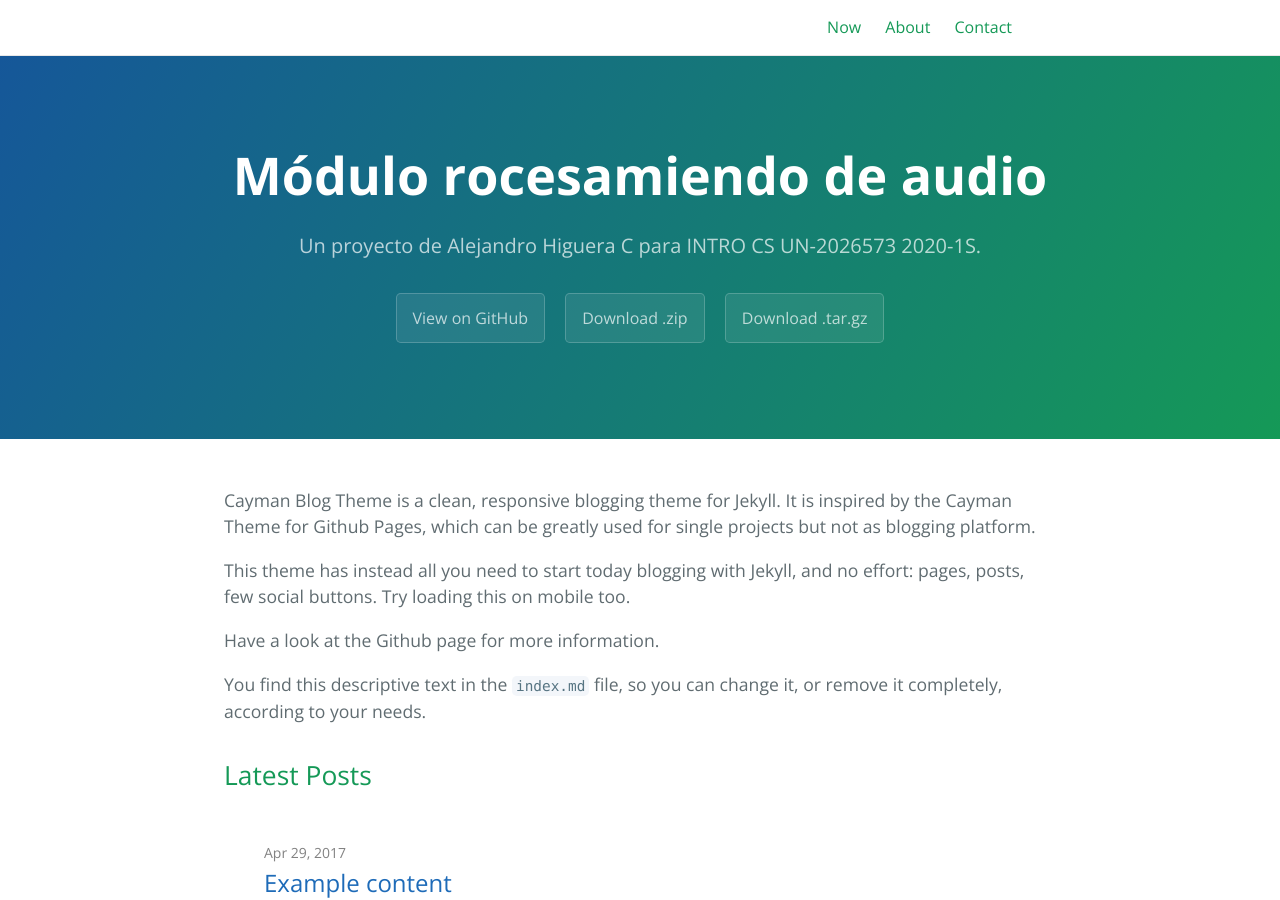
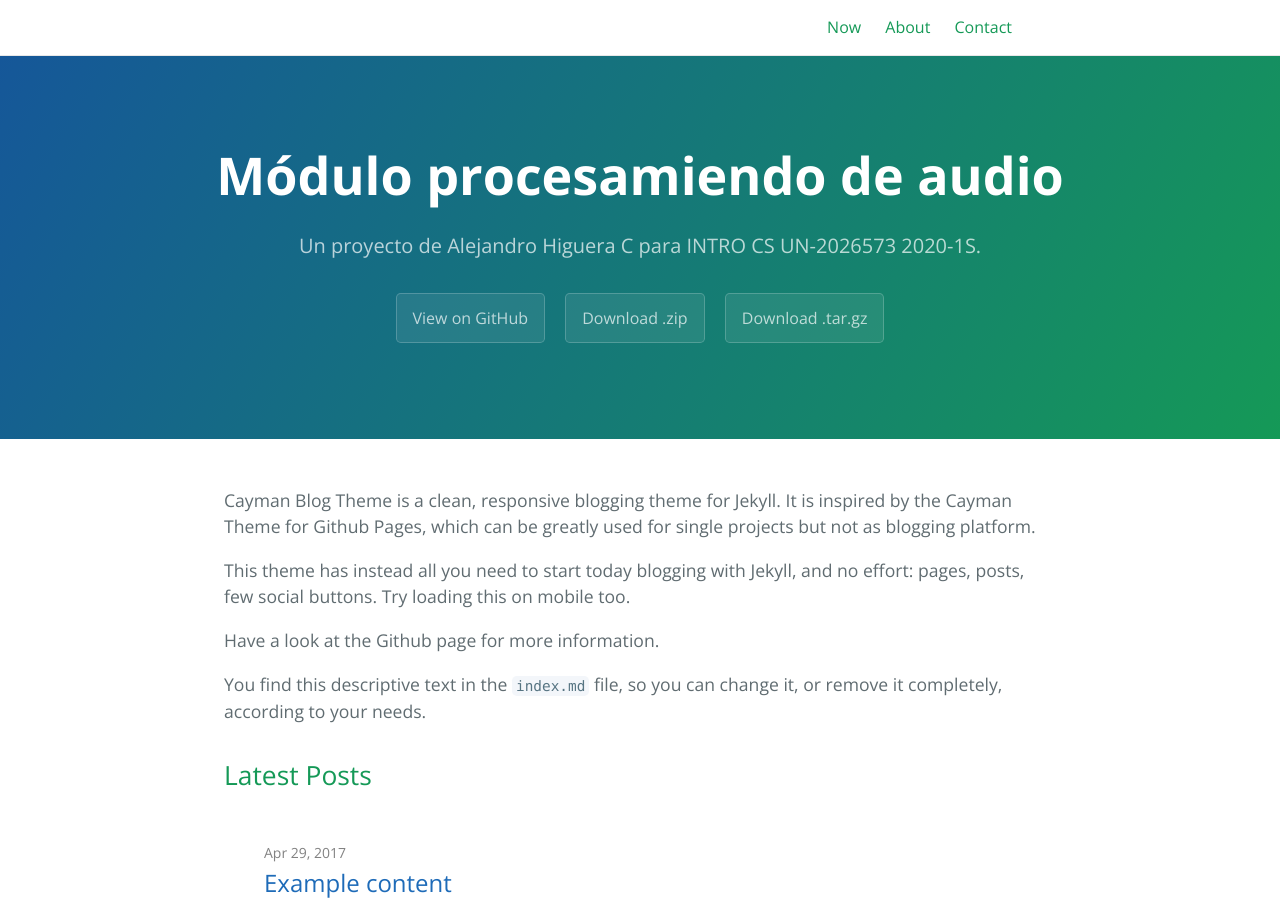
Before and after one commit to DarkNightSoldier/AudioProcessing, a Jekyll site: the page built from index.md, in a window 1280 px wide and 900 px high. Built offline with Jekyll 4.4.1, drawn with Linux system fonts in a browser that asks for light colours.

Commit message:
Update _config.yml

```diff
--- a/_config.yml
+++ b/_config.yml
@@ -1,4 +1,4 @@
-title: Módulo rocesamiendo de audio
+title: Módulo procesamiendo de audio
 description: Un proyecto de Alejandro Higuera C para INTRO CS UN-2026573 2020-1S.
 show_downloads: true
 
```
